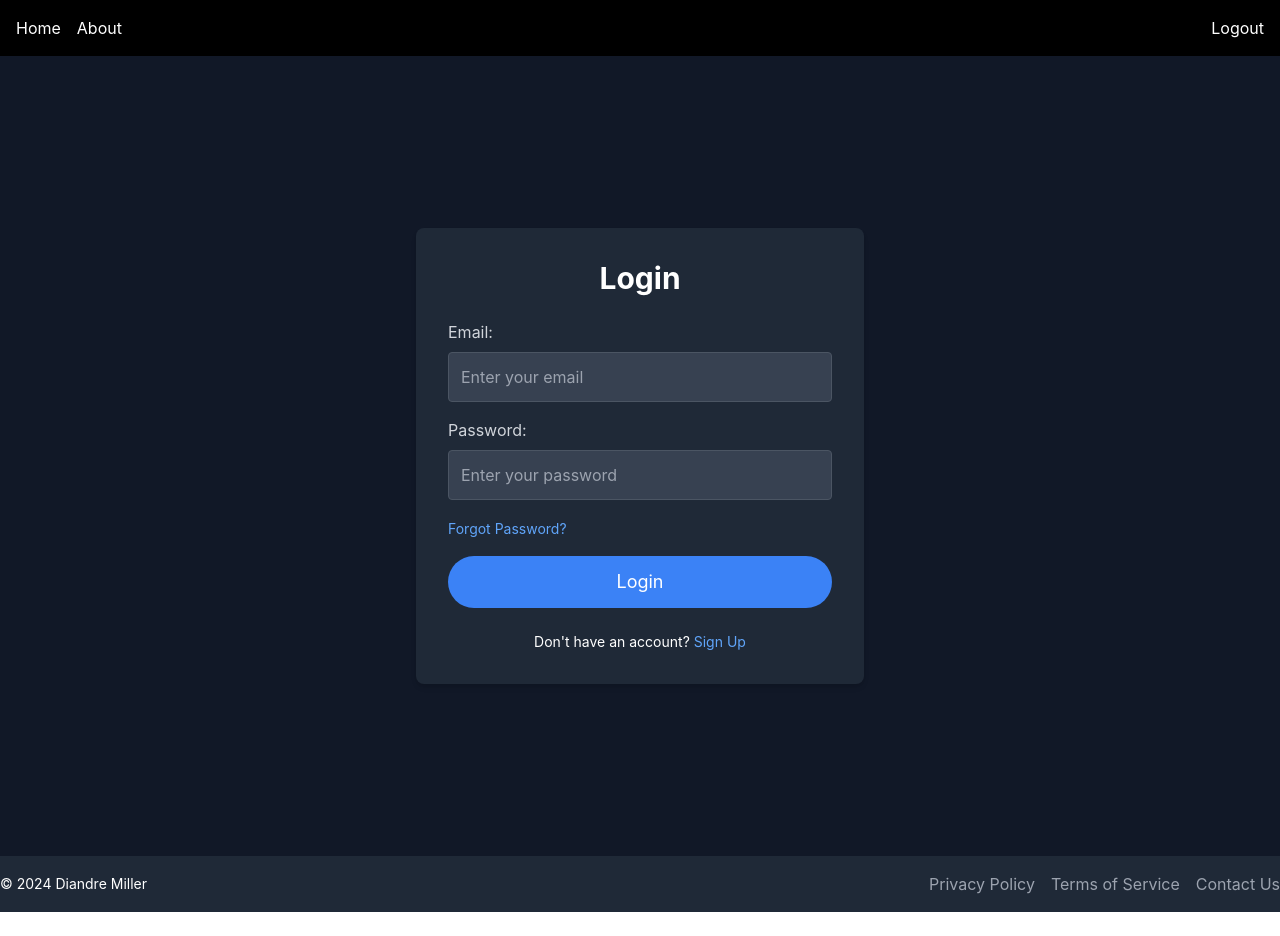
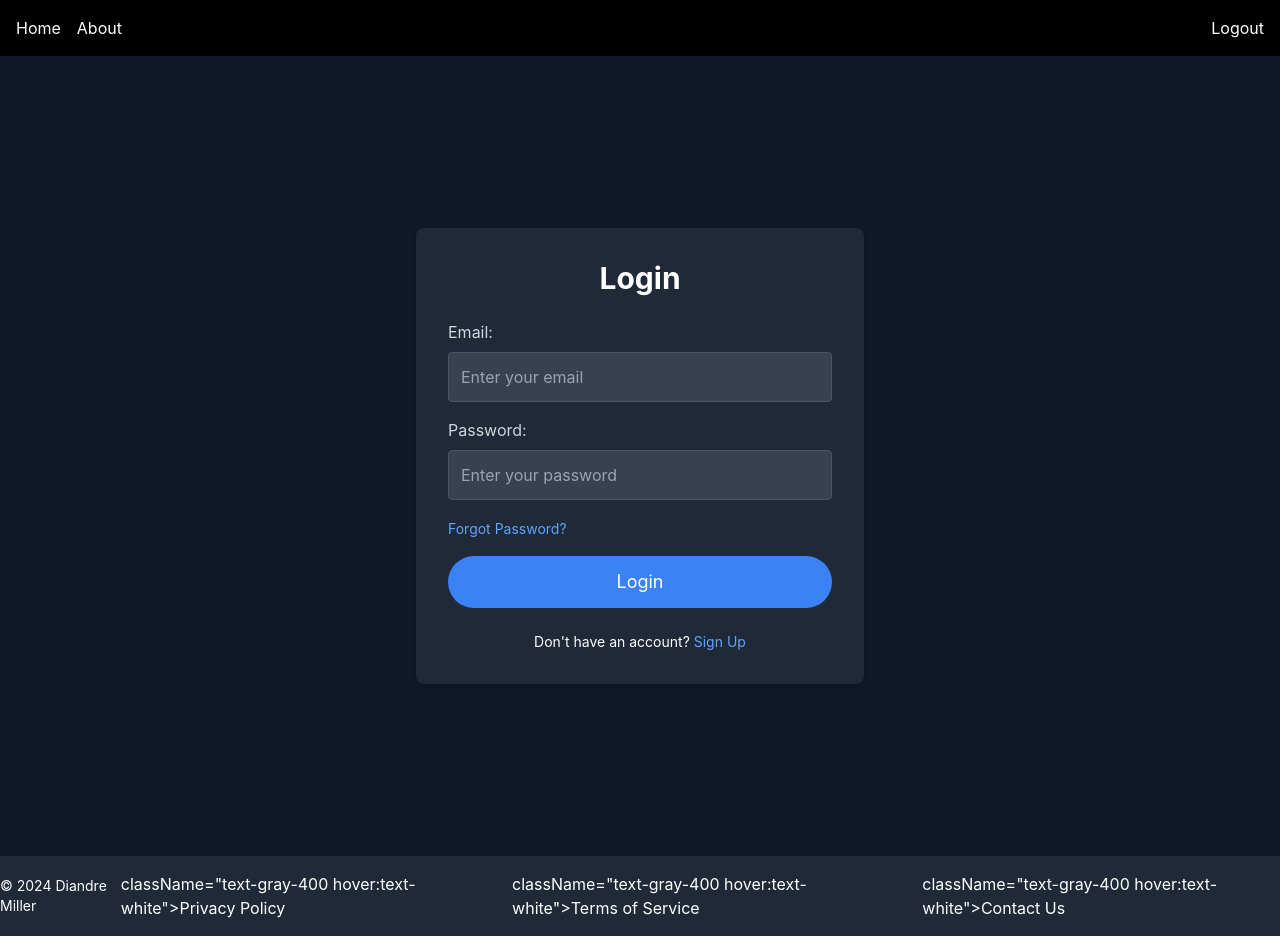
Before and after one commit to DiandreMiller/RC-secure-login-front-end, a React (Create React App) app: page /login-signup in a window 1280 px wide. Before the commit the page ends 912 px from the top, so only its background shows below. Built offline with nearby package versions, Linux system fonts and the light colour scheme; no server answers.

Commit message:
Functionality: Removed Link tags

```diff
--- a/src/Common/Footer.js
+++ b/src/Common/Footer.js
@@ -1,4 +1,6 @@
 //Create routes for the footer links
+
+import { Link } from "react-router-dom";
 
 const Footer = () => {
     return (
@@ -6,9 +8,9 @@ const Footer = () => {
         <div className="container mx-auto flex justify-between items-center">
           <p className="text-sm">© 2024 Diandre Miller</p>
           <div className="flex space-x-4">
-            <a href="/" className="text-gray-400 hover:text-white">Privacy Policy</a>
-            <a href="/" className="text-gray-400 hover:text-white">Terms of Service</a>
-            <a href="/" className="text-gray-400 hover:text-white">Contact Us</a>
+             <Link>className="text-gray-400 hover:text-white">Privacy Policy</Link>
+             <Link>className="text-gray-400 hover:text-white">Terms of Service</Link>
+             <Link>className="text-gray-400 hover:text-white">Contact Us</Link>
           </div>
         </div>
       </footer>
--- a/src/Components/LoginAndSignUpComponent.js
+++ b/src/Components/LoginAndSignUpComponent.js
@@ -2,7 +2,7 @@ import { useState } from 'react';
 import DOMPurify from 'dompurify'; // To prevent XSS attacks
 import { useFormik } from 'formik';
 import validationSchema from '../Validations/validationSchema';
-import { useNavigate } from 'react-router-dom';
+import { useNavigate, Link } from 'react-router-dom';
 import { useAuth } from '../authenthication/AuthContext';
 
 import axios from 'axios';
@@ -128,9 +128,9 @@ return (
 
           {isLogin && (
             <div className="mb-4">
-              <a href="/forgot-password" className="text-blue-400 hover:underline text-sm">
+              <Link to="/forgot-password" className="text-blue-400 hover:underline text-sm">
                 Forgot Password?
-              </a>
+              </Link>
             </div>
           )}
 
```
